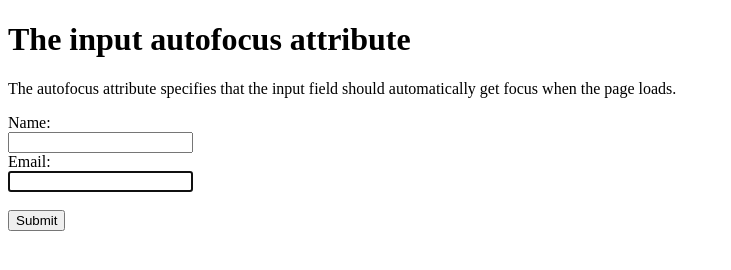
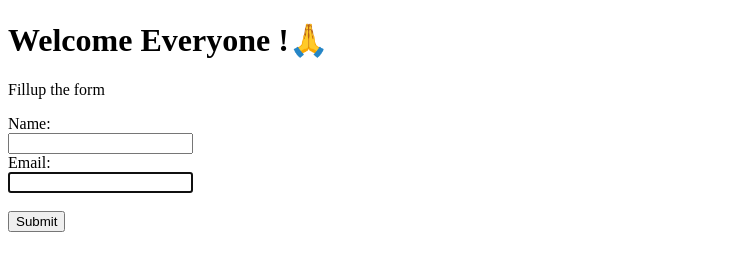
Before and after one commit to nirajdev147/FB-Login-Signup, a plain HTML site: page index.html in a window 1280 px wide. Shown: the whole page, without its empty margins (0-731 px from the left). Drawn offline with Linux system fonts and the light colour scheme.

Commit message:
Modified index.html file

```diff
--- a/index.html
+++ b/index.html
@@ -2,9 +2,9 @@
 <html>
 <body>
 
-<h1>The input autofocus attribute</h1>
+<h1>Welcome Everyone !🙏</h1>
 
-<p>The autofocus attribute specifies that the input field should automatically get focus when the page loads.</p>
+<p>Fillup the form</p>
 
 <form action="/action_page.php">
   <label for="name">Name:</label><br>
```
